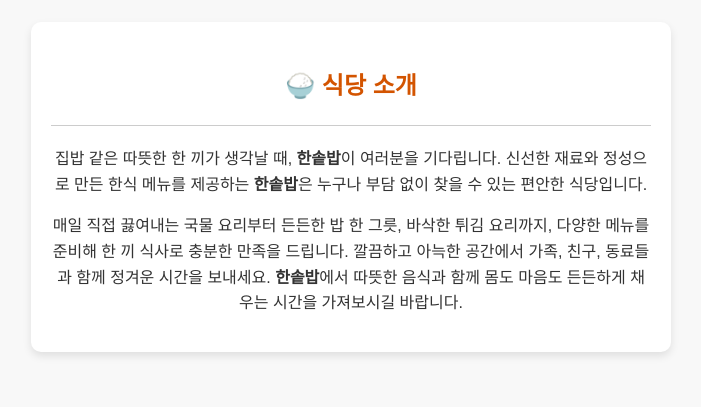
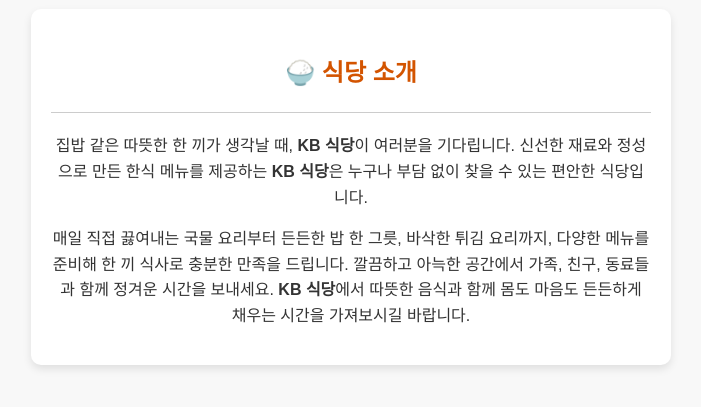
Before and after one commit to WhiteBin-bin/github_example, a plain HTML site: page pages/information.html in a window 1280 px wide. Shown: the part 213-620 px from the top of the page, without its empty margins (289-990 px from the left). Drawn offline with Linux system fonts and the light colour scheme.

Commit message:
change name information

```diff
--- a/pages/information.html
+++ b/pages/information.html
@@ -3,7 +3,7 @@
   <head>
     <meta charset="UTF-8" />
     <meta name="viewport" content="width=device-width, initial-scale=1.0" />
-    <title>Information</title>
+    <title>information</title>
     <style>
       body {
         font-family: 'Arial', sans-serif;
@@ -46,9 +46,9 @@
       <h3>🍚 식당 소개</h3>
       <hr />
       <p>
-        집밥 같은 따뜻한 한 끼가 생각날 때, <strong>한솥밥</strong>이 여러분을
+        집밥 같은 따뜻한 한 끼가 생각날 때, <strong>KB 식당</strong>이 여러분을
         기다립니다. 신선한 재료와 정성으로 만든 한식 메뉴를 제공하는
-        <strong>한솥밥</strong>은 누구나 부담 없이 찾을 수 있는 편안한
+        <strong>KB 식당</strong>은 누구나 부담 없이 찾을 수 있는 편안한
         식당입니다.
       </p>
       <p>
@@ -56,7 +56,7 @@
         요리까지, 다양한 메뉴를 준비해 한 끼 식사로 충분한 만족을 드립니다.
         깔끔하고 아늑한 공간에서 가족, 친구, 동료들과 함께 정겨운 시간을
         보내세요.
-        <strong>한솥밥</strong>에서 따뜻한 음식과 함께 몸도 마음도 든든하게
+        <strong>KB 식당</strong>에서 따뜻한 음식과 함께 몸도 마음도 든든하게
         채우는 시간을 가져보시길 바랍니다.
       </p>
     </div>
```
